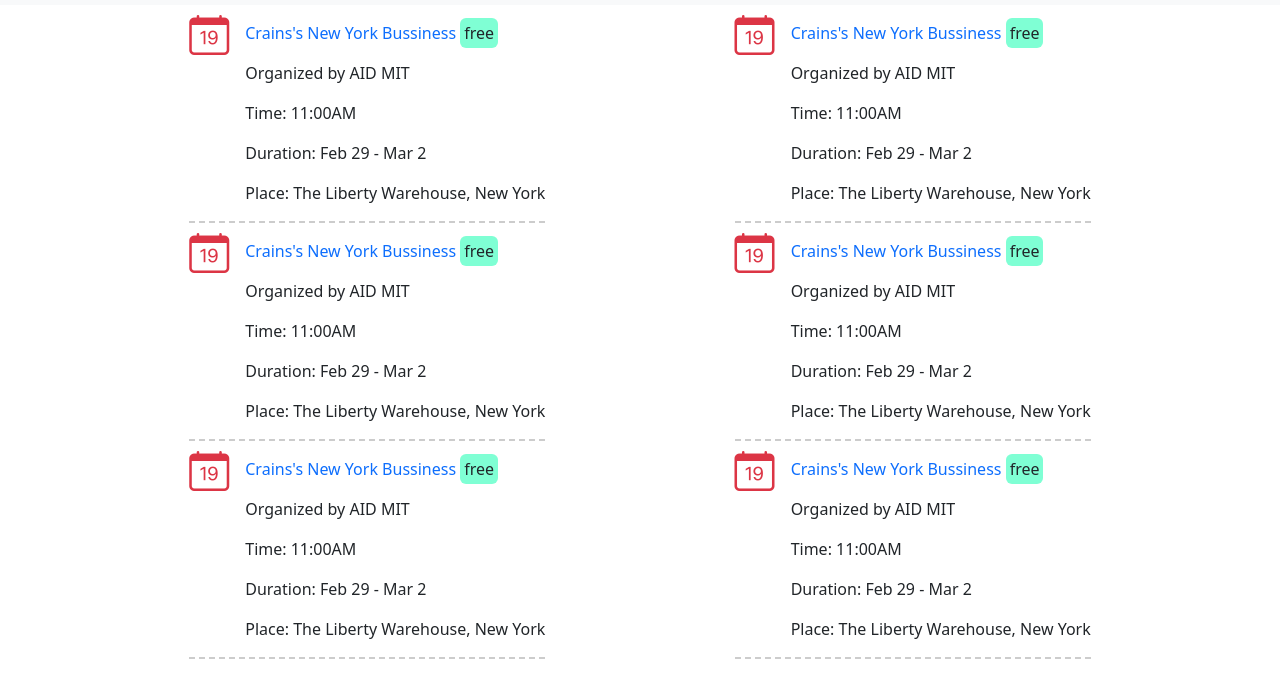
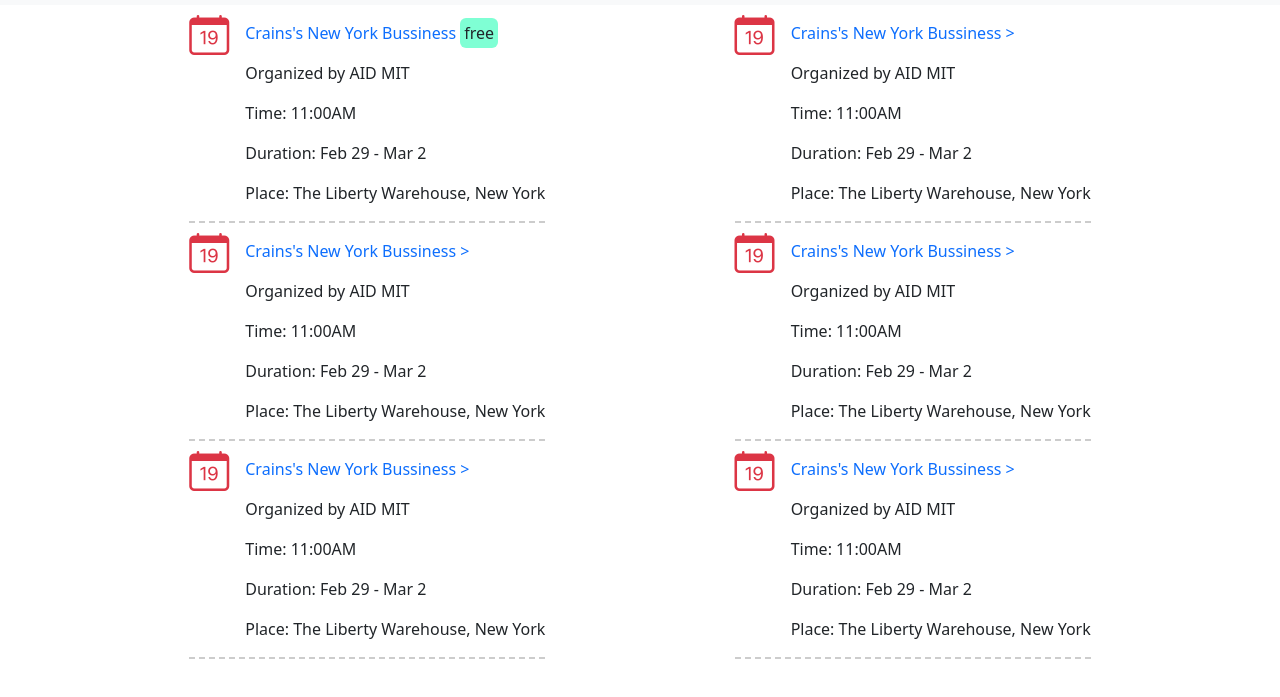
Before and after one commit to Estefany-s/Parcial1, a plain HTML site: page eventos.html in a window 1280 px wide. Shown: the part 51-748 px from the top of the page. Drawn offline with nearby package versions, Linux system fonts and the light colour scheme.

Commit message:
Agregnado últimos detalles en eventos.html

```diff
--- a/eventos.html
+++ b/eventos.html
@@ -83,14 +83,7 @@
             </div>
             <div>
               <section>
-                <p class="text-primary mt-3">
-                  Crains's New York Bussiness
-                  <span
-                    class="text-dark rounded p-1"
-                    style="background-color: aquamarine"
-                    >free</span
-                  >
-                </p>
+                <p class="text-primary mt-3">Crains's New York Bussiness ></p>
               </section>
               <p>Organized by AID MIT</p>
               <p>Time: 11:00AM</p>
@@ -110,14 +103,7 @@
             </div>
             <div>
               <section>
-                <p class="text-primary mt-3">
-                  Crains's New York Bussiness
-                  <span
-                    class="text-dark rounded p-1"
-                    style="background-color: aquamarine"
-                    >free</span
-                  >
-                </p>
+                <p class="text-primary mt-3">Crains's New York Bussiness ></p>
               </section>
               <p>Organized by AID MIT</p>
               <p>Time: 11:00AM</p>
@@ -135,14 +121,7 @@
             </div>
             <div>
               <section>
-                <p class="text-primary mt-3">
-                  Crains's New York Bussiness
-                  <span
-                    class="text-dark rounded p-1"
-                    style="background-color: aquamarine"
-                    >free</span
-                  >
-                </p>
+                <p class="text-primary mt-3">Crains's New York Bussiness ></p>
               </section>
               <p>Organized by AID MIT</p>
               <p>Time: 11:00AM</p>
@@ -162,14 +141,7 @@
             </div>
             <div>
               <section>
-                <p class="text-primary mt-3">
-                  Crains's New York Bussiness
-                  <span
-                    class="text-dark rounded p-1"
-                    style="background-color: aquamarine"
-                    >free</span
-                  >
-                </p>
+                <p class="text-primary mt-3">Crains's New York Bussiness ></p>
               </section>
               <p>Organized by AID MIT</p>
               <p>Time: 11:00AM</p>
@@ -187,14 +159,7 @@
             </div>
             <div>
               <section>
-                <p class="text-primary mt-3">
-                  Crains's New York Bussiness
-                  <span
-                    class="text-dark rounded p-1"
-                    style="background-color: aquamarine"
-                    >free</span
-                  >
-                </p>
+                <p class="text-primary mt-3">Crains's New York Bussiness ></p>
               </section>
               <p>Organized by AID MIT</p>
               <p>Time: 11:00AM</p>
```
